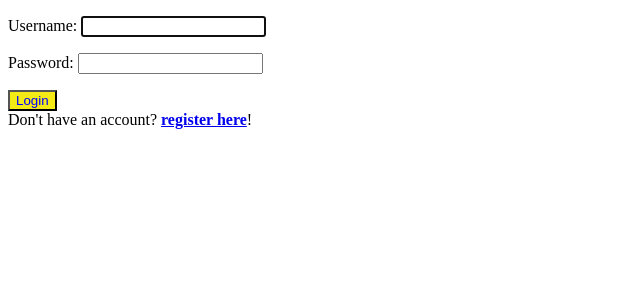
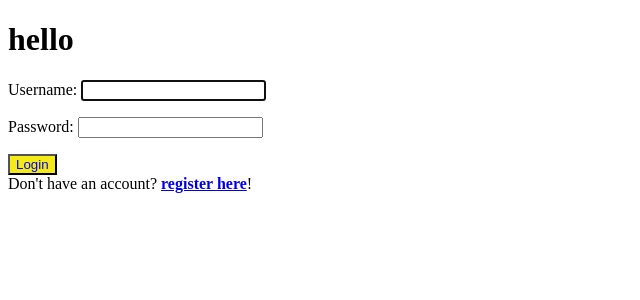
Before and after one commit to vidyesh-kumar/ArtGallery, a Django app: page /login/ in a window 1280 px wide. Shown: the top 300 px of the page, without its empty margins (0-640 px from the left). Run offline with Django 4.2, Linux system fonts and the light colour scheme.

Commit message:
text pull request

```diff
--- a/App/templates/login.html
+++ b/App/templates/login.html
@@ -8,6 +8,7 @@
 </head>
 <body>
     <div>
+        <h1>hello </h1>
         <form method="POST">
         {% csrf_token %}
         {{form.as_p}}
```
